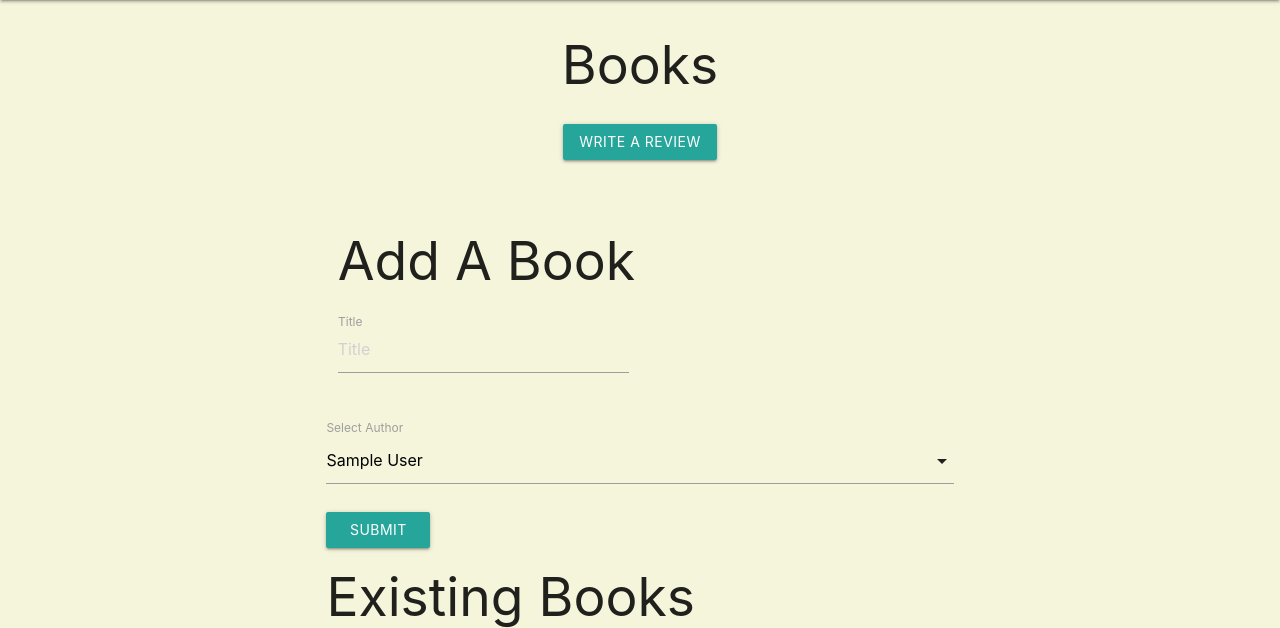
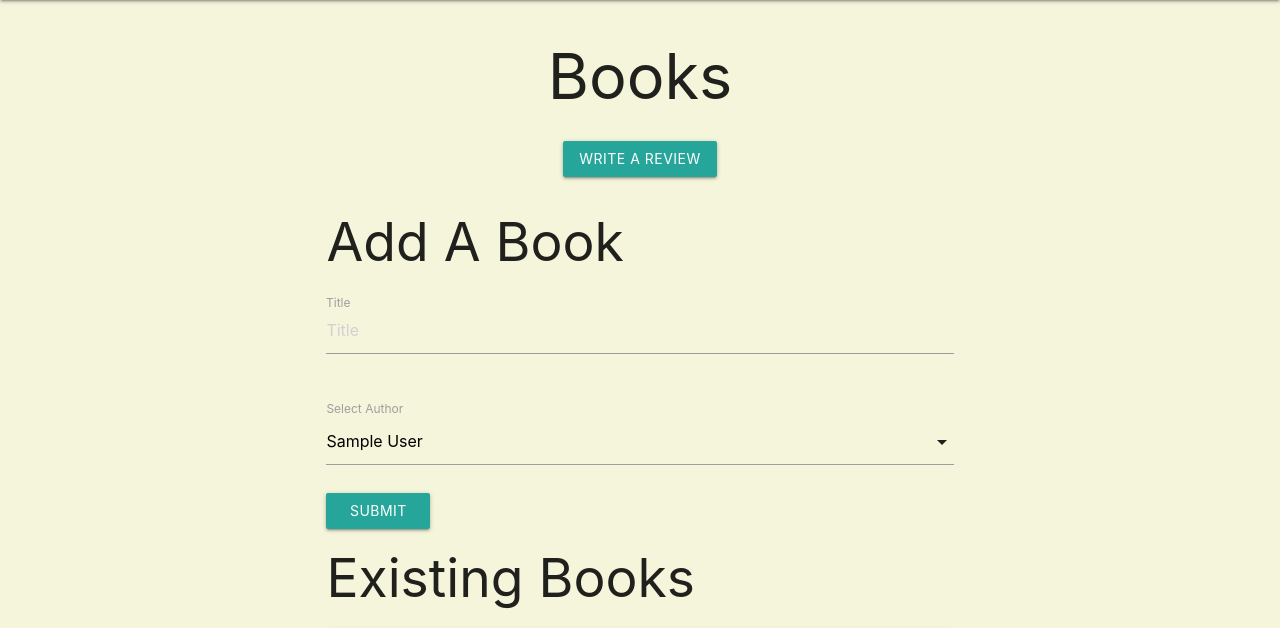
Before and after one commit to Charlie-Walsh/milestone-3, a Flask app: page /books in a window 1280 px wide. Shown: the part 64-692 px from the top of the page. Run offline with Flask 3, Linux system fonts and the light colour scheme; tables that the repository leaves empty hold one stand-in row (values such as "Sample post"); some libraries are stand-ins or nearby versions.

Commit message:
html: formatted books page to line up niceley

```diff
--- a/sanctum/templates/books.html
+++ b/sanctum/templates/books.html
@@ -1,7 +1,7 @@
 {% extends 'base.html' %}
 {% block content %}
 
-<h2 class="heading">Books</h2>
+<h1 class="heading">Books</h1>
 
 <div class="row">
     <div class="col6 review-button">
@@ -12,10 +12,10 @@
 <div class="container" id="author-form">
 	<div class="row">
 		{% if authors %}
+		<h2 class="subhdg">Add A Book</h2>
 		<form class="col s12" method="POST" action="{{ url_for('books') }}">
-            <h2>Add A Book</h2>
 			<div class="row">
-				<div class="input-field col s6">
+				<div class="input-field">
 					<input
 						placeholder="Title"
 						id="book_title"
--- a/sanctum/templates/reviews.html
+++ b/sanctum/templates/reviews.html
@@ -49,9 +49,9 @@
         {% for review in reviews %}
         <div class="card-panel teal lighten-2">
           <p>Review for {{review.title.book_title}}</p>
-          <p><a href="{{ url_for('review', review_id=review.id) }}">View</a>
-          <a href="{{ url_for('edit_review', review_id=review.id) }}">Edit</a>
-          <a href="{{ url_for('delete_review', review_id=review.id) }}">Delete</a></p>
+          <p><a class="crud" href="{{ url_for('review', review_id=review.id) }}">View</a>
+          <a class="crud" href="{{ url_for('edit_review', review_id=review.id) }}">Edit</a>
+          <a class="crud" href="{{ url_for('delete_review', review_id=review.id) }}">Delete</a></p>
         </div>
         {% endfor %}
       {% else %}
```
Also changed, not shown: sanctum/static/css/style.css (line endings or trailing spaces).
